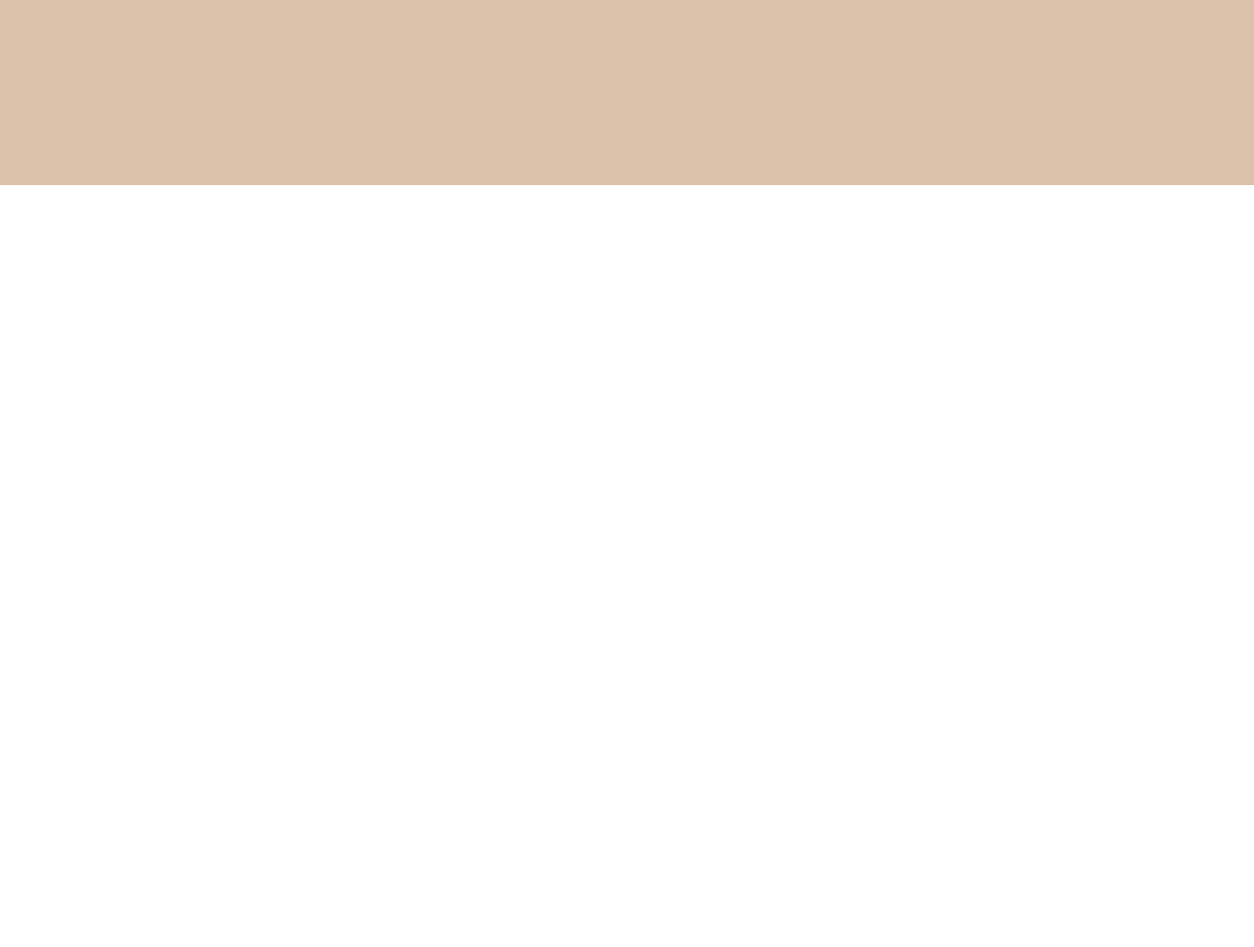
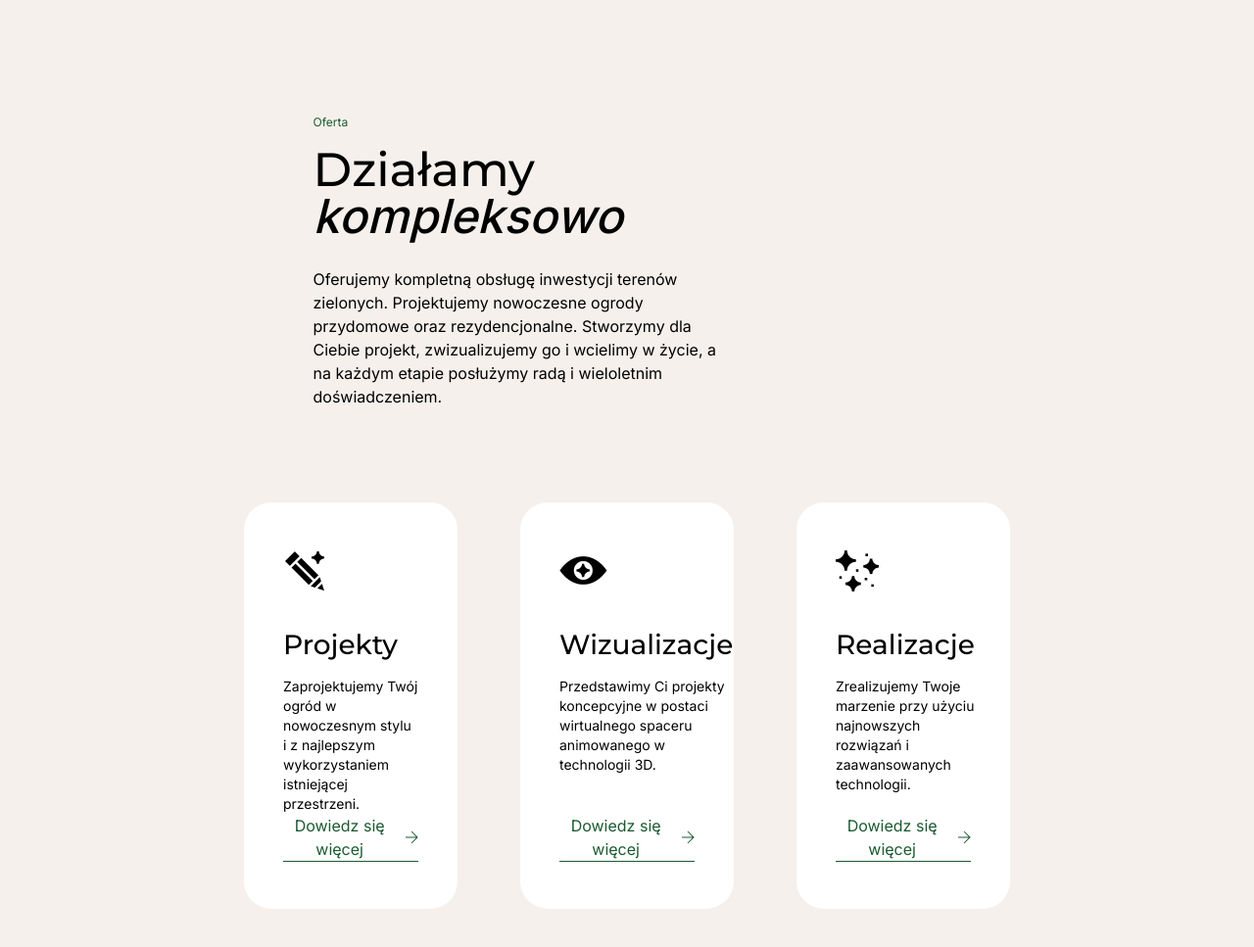
Before and after one commit to KlaudiaRutkowska/adrespect_recruitment, a website: page public/index.html in a window 1280 px wide. Shown: the part 75-1042 px from the top of the page at 98% size. Before the commit the page ends 800 px from the top, so only its background shows below. Drawn offline with nearby package versions, Linux system fonts and the light colour scheme; files that its build step writes are made by us from their sources.

Commit message:
Added offer section

```diff
--- a/public/index.html
+++ b/public/index.html
@@ -16,7 +16,7 @@
 
 <body>
     <header class="flex px-[89px] py-3 container">
-        <div class="flex basis-1/2 items-center">
+        <div class="flex items-center basis-1/2">
             <a class="py-3" href="/">
                 <svg width="115" height="20" viewBox="0 0 115 20" fill="none" xmlns="http://www.w3.org/2000/svg">
                     <path
@@ -56,11 +56,12 @@
             </a>
         </div>
 
-        <nav class="flex basis-1/2 justify-end">
+        <nav class="flex justify-end basis-1/2">
             <ul class="flex text-3.5 gap-6 items-center">
                 <li>
-                    <a href="#" class="flex p-3 justify-center items-center">Oferta
-                        <svg class=" ml-[5px]" width="12" height="12" viewBox="0 0 12 12" fill="none" xmlns="http://www.w3.org/2000/svg">
+                    <a href="#" class="flex items-center justify-center p-3">Oferta
+                        <svg class=" ml-[5px]" width="12" height="12" viewBox="0 0 12 12" fill="none"
+                            xmlns="http://www.w3.org/2000/svg">
                             <path fill-rule="evenodd" clip-rule="evenodd"
                                 d="M2.13017 4.81427C1.95661 4.6407 1.95661 4.3593 2.13017 4.18573C2.28796 4.02794 2.53487 4.0136 2.70887 4.1427L2.75871 4.18573L6 7.42681L9.24129 4.18573C9.39907 4.02794 9.64599 4.0136 9.81998 4.1427L9.86983 4.18573C10.0276 4.34352 10.042 4.59043 9.91286 4.76442L9.86983 4.81427L6.31427 8.36983C6.15648 8.52761 5.90957 8.54196 5.73558 8.41286L5.68573 8.36983L2.13017 4.81427Z"
                                 fill="#111111" />
@@ -90,8 +91,88 @@
     </header>
 
     <main>
-        <section id="intro" class="bg-[#DCC1AB] h-48">
+        <section id="offer" class="pb-40 bg-bright pt-30">
 
+            <div class="container grid grid-cols-12 gap-x-[64px] gap-y-24">
+
+                <div class="grid col-start-2 col-end-12 gap-y-4">
+                    <h6 class="text-xs text-green">Oferta</h6>
+                    <div class="flex flex-col w-8/12 gap-y-7">
+                        <h2 class="text-5xl font-medium font-montserrat">Działamy
+                            <span class="italic font-medium font-inter">kompleksowo</span>
+                        </h2>
+                        <p class="text-base">Oferujemy kompletną obsługę inwestycji terenów zielonych. Projektujemy
+                            nowoczesne ogrody
+                            przydomowe oraz rezydencjonalne. Stworzymy dla Ciebie projekt, zwizualizujemy go i wcielimy
+                            w
+                            życie, a na każdym etapie posłużymy radą i wieloletnim doświadczeniem.
+                        </p>
+                    </div>
+                </div>
+
+                <div class="col-span-12 grid grid-cols-12 gap-x-[64px]">
+
+                    <div class="flex flex-col items-start col-span-4 col-start-1 px-10 py-12 bg-white rounded-border-container min-h-[370px] justify-start">
+                        <img src="images/pencil.png" alt="">
+                        <div class="grid mt-8 gap-y-3">
+                            <h3 class="font-montserrat font-medium text-1.75">Projekty</h3>
+                            <p class="text-sm font-regular">Zaprojektujemy Twój ogród w nowoczesnym stylu i z najlepszym
+                                wykorzystaniem istniejącej
+                                przestrzeni.
+                            </p>
+                        </div>
+                        <button
+                            class="text-base font-regular inline-flex justify-self-start gap-x-2.5 flex-row border-b border-green mt-auto">
+                            <span class="text-green">Dowiedz się więcej</span>
+                            <svg class="self-center" width="16" height="16" viewBox="0 0 16 16" fill="none"
+                                xmlns="http://www.w3.org/2000/svg">
+                                <path
+                                    d="M7.99528 -1.20755e-06L7.09959 0.895696L13.5769 7.36358L-7.5502e-07 7.36358L-6.43745e-07 8.63642L13.5675 8.63642L7.09959 15.1043L7.99529 16L16 7.99529L7.99528 -1.20755e-06Z"
+                                    fill="#1B5B31" />
+                            </svg>
+                        </button>
+                    </div>
+
+                    <div class="flex flex-col items-start col-span-4 col-start-5 px-10 py-12 bg-white rounded-border-container min-h-[370px] justify-start">
+                        <img class="pt-[7px] pb-[8px]" src="images/eye.png" alt="">
+                        <div class="grid mt-8 gap-y-3">
+                            <h3 class="font-montserrat font-medium text-1.75">Wizualizacje</h3>
+                            <p class="text-sm font-regular">Przedstawimy Ci projekty koncepcyjne w postaci wirtualnego spaceru animowanego w technologii 3D.</p>
+                        </div>
+                        <button
+                            class="text-base font-regular inline-flex justify-self-start gap-x-2.5 flex-row border-b border-green mt-auto">
+                            <span class="text-green">Dowiedz się więcej</span>
+                            <svg class="self-center" width="16" height="16" viewBox="0 0 16 16" fill="none"
+                                xmlns="http://www.w3.org/2000/svg">
+                                <path
+                                    d="M7.99528 -1.20755e-06L7.09959 0.895696L13.5769 7.36358L-7.5502e-07 7.36358L-6.43745e-07 8.63642L13.5675 8.63642L7.09959 15.1043L7.99529 16L16 7.99529L7.99528 -1.20755e-06Z"
+                                    fill="#1B5B31" />
+                            </svg>
+                        </button>
+                    </div>
+
+                    <div class="flex flex-col items-start col-span-4 col-start-9 px-10 py-12 bg-white rounded-border-container min-h-[370px] justify-start">
+                        <img src="images/sparkles.png" alt="">
+                        <div class="grid mt-8 gap-y-3">
+                            <h3 class="font-montserrat font-medium text-1.75">Realizacje</h3>
+                            <p class="text-sm font-regular">Zrealizujemy Twoje marzenie przy użyciu najnowszych rozwiązań i zaawansowanych technologii.</p>
+                        </div>
+                        <button
+                            class="text-base font-regular inline-flex justify-self-start gap-x-2.5 flex-row border-b border-green mt-auto">
+                            <span class="text-green">Dowiedz się więcej</span>
+                            <svg class="self-center" width="16" height="16" viewBox="0 0 16 16" fill="none"
+                                xmlns="http://www.w3.org/2000/svg">
+                                <path
+                                    d="M7.99528 -1.20755e-06L7.09959 0.895696L13.5769 7.36358L-7.5502e-07 7.36358L-6.43745e-07 8.63642L13.5675 8.63642L7.09959 15.1043L7.99529 16L16 7.99529L7.99528 -1.20755e-06Z"
+                                    fill="#1B5B31" />
+                            </svg>
+                        </button>
+                    </div>
+
+
+
+                </div>
+            </div>
         </section>
     </main>
 
--- a/tailwind.config.js
+++ b/tailwind.config.js
@@ -14,12 +14,36 @@ module.exports = {
         },
         container: {
             center: true,
+            padding: '89px'
         },
         fontFamily: {
             'sans': ['Inter', 'ui-sans-serif', 'system-ui', '-apple-system', 'BlinkMacSystemFont', '"Segoe UI"', 'Roboto', '"Helvetica Neue"', 'Arial', '"Noto Sans"', 'sans-serif', '"Apple Color Emoji"', '"Segoe UI Emoji"', '"Segoe UI Symbol"', '"Noto Color Emoji"'],
             'inter': ['Inter', 'sans-serif'],
             'montserrat': ['Montserrat', 'sans-serif'],
+        },
+
+        extend: {
+            colors: {
+                'bright': '#F5F0EC',
+                'beige': '#DCC1AB',
+                'green': '#1B5B31',
+            },
+            spacing: {
+                '0.3': '5px',
+                '1.4': '22px',
+                '4.5': '72px',
+                '5.5': '89px',
+                '30': '120px'
+            },
+            borderRadius: {
+                'border-container': '28px',
+                button: '200px'
+            },
+            fontSize: {
+                '1.75': '28px'
+            }
         }
+
     },
     plugins: [],
 }
```
Also changed, not shown: public/images/eye.png (added), public/images/pencil.png (added), public/images/sparkles.png (added).
